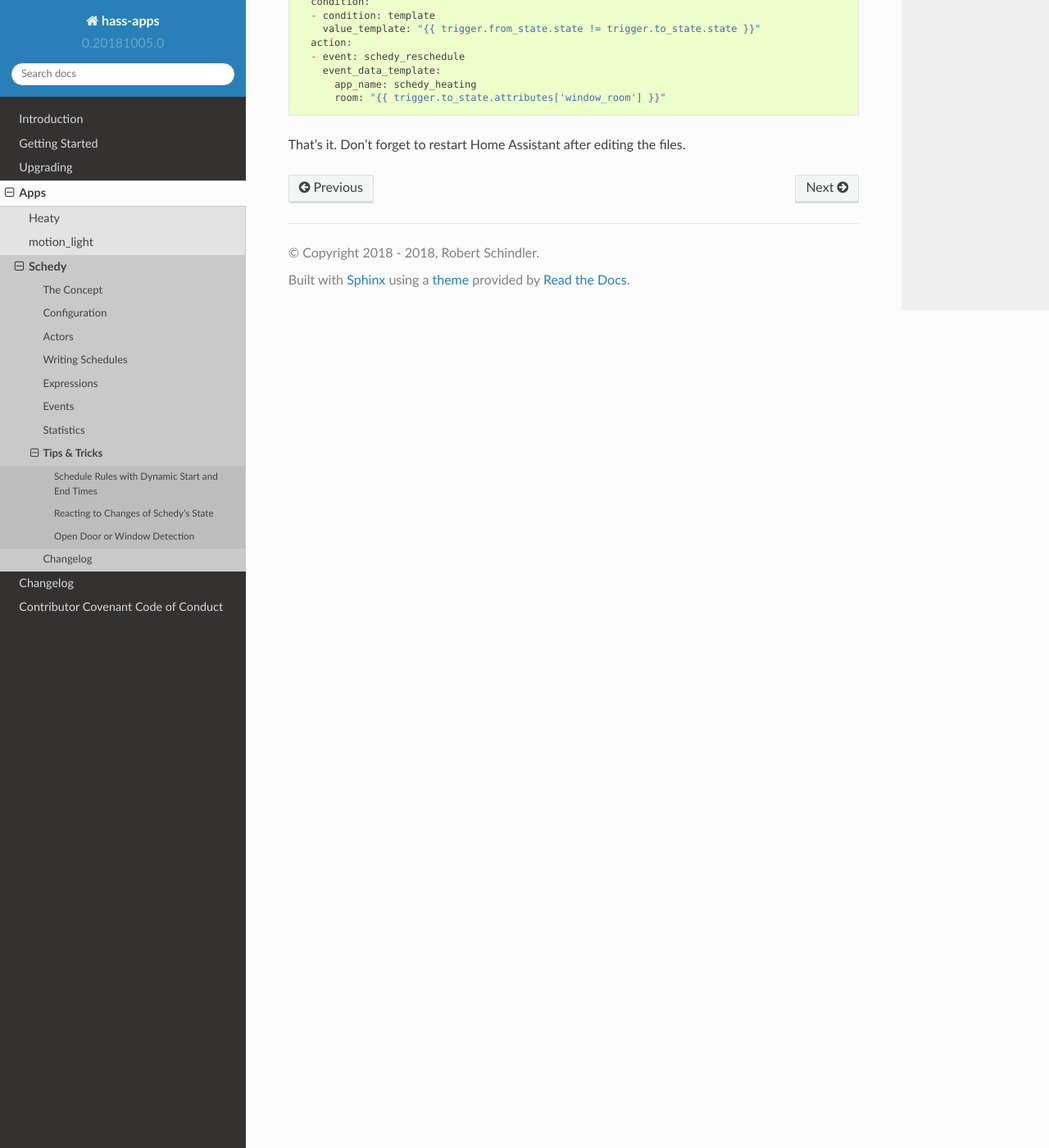
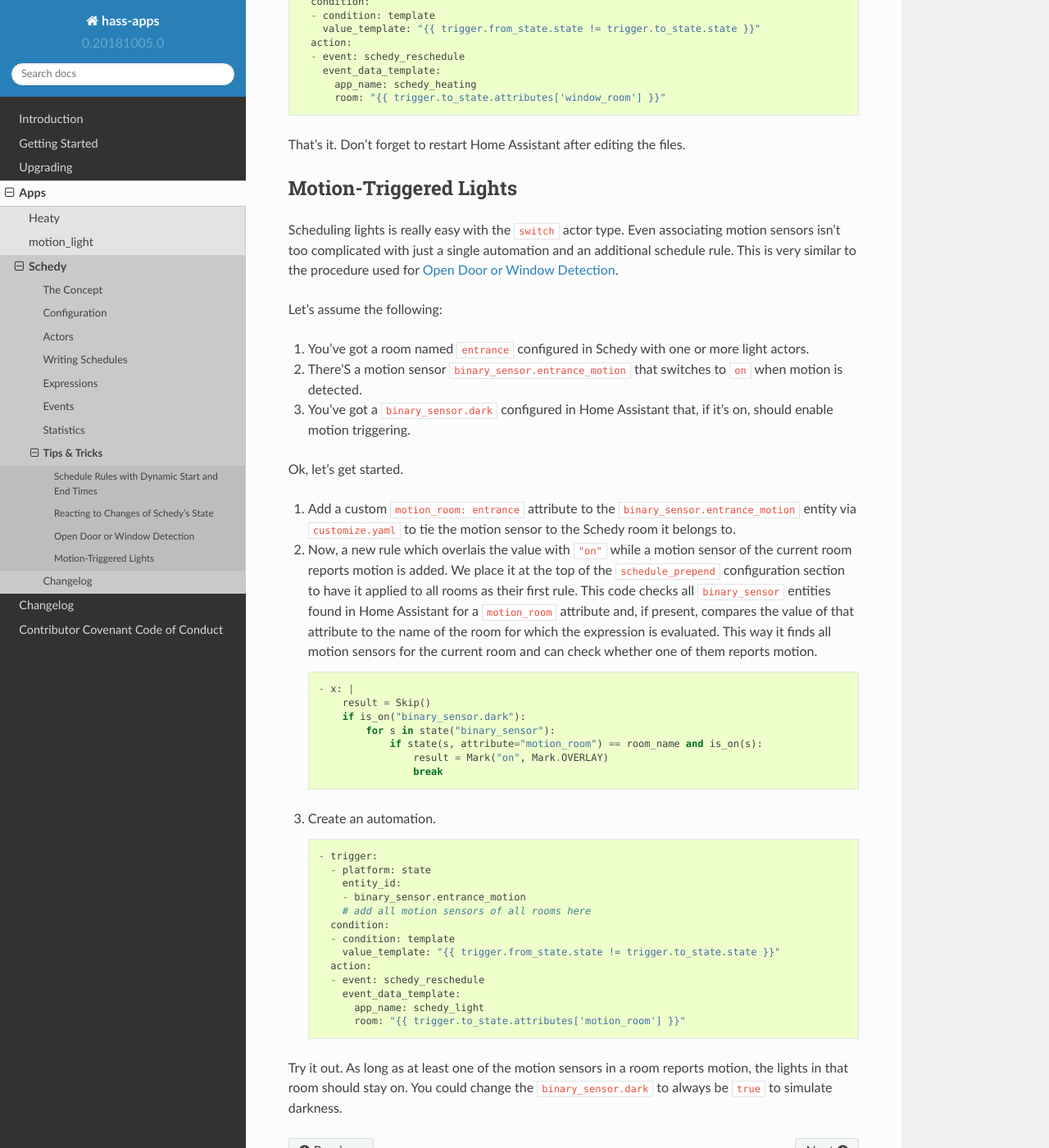
Before and after one commit to bob1de/hass-apps, a Sphinx documentation site: the page built from docs/apps/schedy/tips-and-tricks.rst, in a window 1280 px wide and 1400 px high, scrolled down 2243 px. Shown: the whole window at 82% size. Built offline with Sphinx 7.4.7 and the Read the Docs theme 2.0.0, drawn with Linux system fonts in a browser that asks for light colours.

Commit message:
[schedy] Added example for motion triggered lights to docs

```diff
--- a/docs/apps/schedy/tips-and-tricks.rst
+++ b/docs/apps/schedy/tips-and-tricks.rst
@@ -128,3 +128,72 @@ them to the ``entity_id`` list and set the ``window_room`` attribute in
           room: "{{ trigger.to_state.attributes['window_room'] }}"
 
 That's it. Don't forget to restart Home Assistant after editing the files.
+
+
+Motion-Triggered Lights
+-----------------------
+
+Scheduling lights is really easy with the ``switch`` actor
+type. Even associating motion sensors isn't too complicated
+with just a single automation and an additional schedule
+rule. This is very similar to the procedure used for
+:ref:`schedy/tips-and-tricks/open-door-or-window-detection`.
+
+Let's assume the following:
+
+1. You've got a room named ``entrance`` configured in Schedy with one
+   or more light actors.
+
+2. There'S a motion sensor ``binary_sensor.entrance_motion`` that switches
+   to ``on`` when motion is detected.
+
+3. You've got a ``binary_sensor.dark`` configured in Home Assistant that,
+   if it's on, should enable motion triggering.
+
+Ok, let's get started.
+
+1. Add a custom ``motion_room: entrance`` attribute to the
+   ``binary_sensor.entrance_motion`` entity via ``customize.yaml``
+   to tie the motion sensor to the Schedy room it belongs to.
+
+2. Now, a new rule which overlais the value with ``"on"`` while a
+   motion sensor of the current room reports motion is added. We place
+   it at the top of the ``schedule_prepend`` configuration section to
+   have it applied to all rooms as their first rule.
+   This code checks all ``binary_sensor`` entities found in Home Assistant
+   for a ``motion_room`` attribute and, if present, compares the value
+   of that attribute to the name of the room for which the expression
+   is evaluated. This way it finds all motion sensors for the current
+   room and can check whether one of them reports motion.
+
+   ::
+
+       - x: |
+           result = Skip()
+           if is_on("binary_sensor.dark"):
+               for s in state("binary_sensor"):
+                   if state(s, attribute="motion_room") == room_name and is_on(s):
+                       result = Mark("on", Mark.OVERLAY)
+                       break
+
+3. Create an automation.
+
+   ::
+
+       - trigger:
+         - platform: state
+           entity_id:
+           - binary_sensor.entrance_motion
+           # add all motion sensors of all rooms here
+         condition:
+         - condition: template
+           value_template: "{{ trigger.from_state.state != trigger.to_state.state }}"
+         action:
+         - event: schedy_reschedule
+           event_data_template:
+             app_name: schedy_light
+             room: "{{ trigger.to_state.attributes['motion_room'] }}"
+
+Try it out. As long as at least one of the motion sensors in a room
+reports motion, the lights in that room should stay on. You could change
+the ``binary_sensor.dark`` to always be ``true`` to simulate darkness.
```
